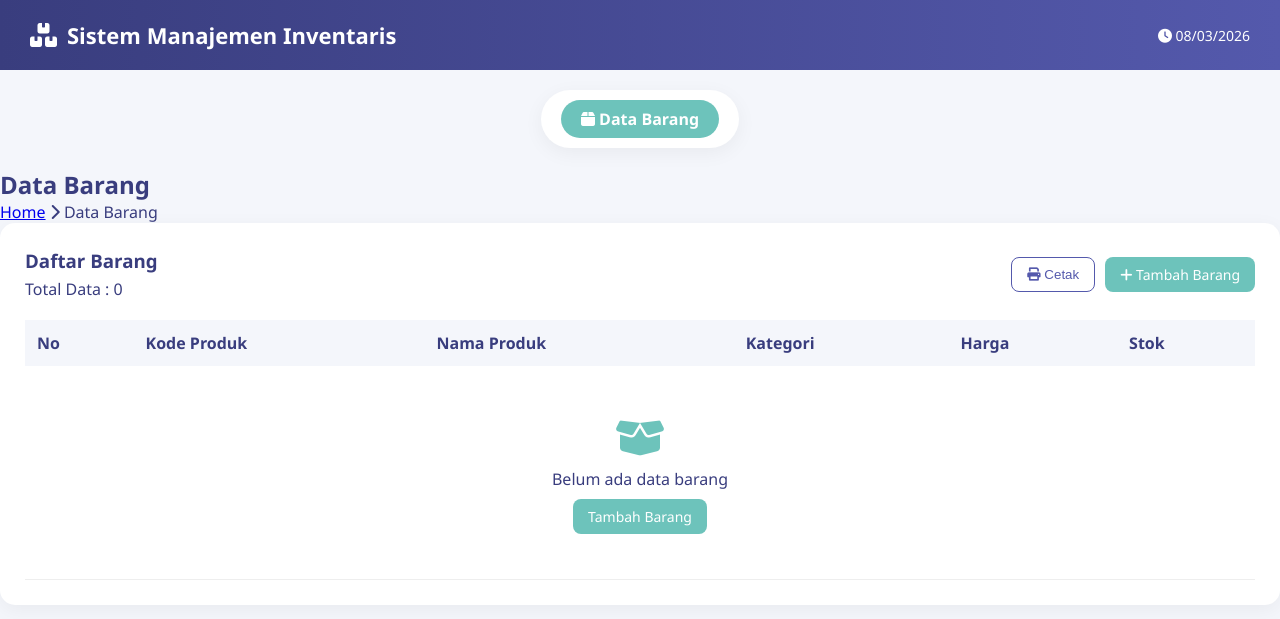
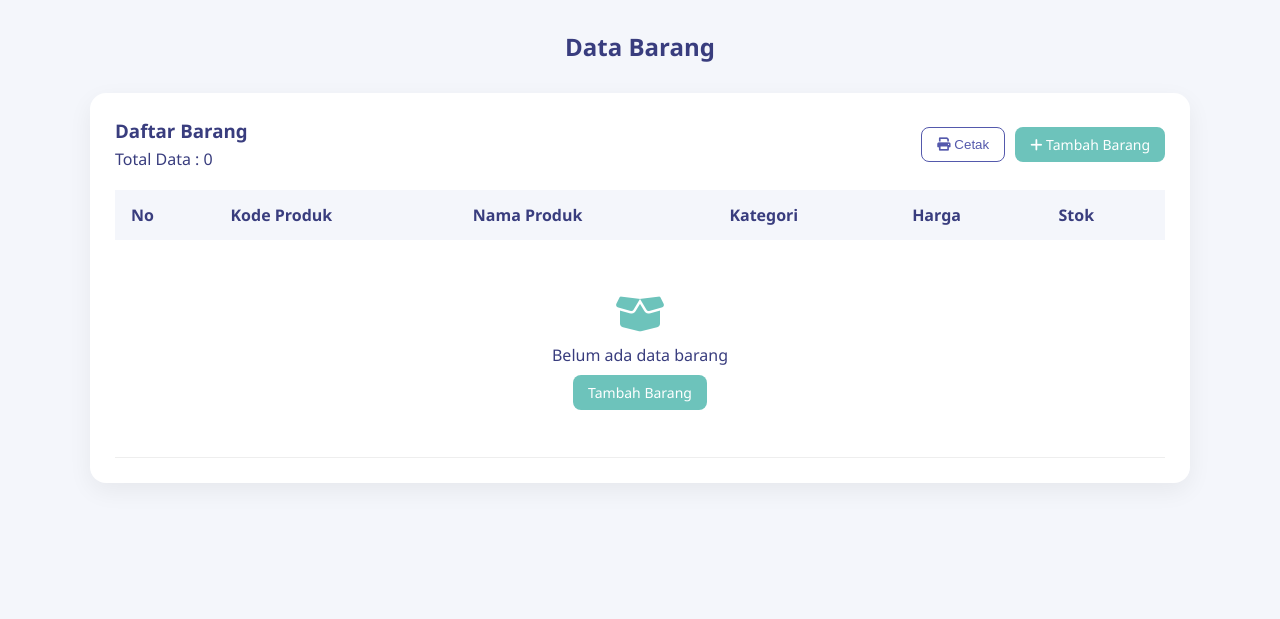
Before and after one commit to audreynabilla/pwl-crud-07171, a PHP site: page /index.php?page=data_barang in a window 1280 px wide. Shown: the top 619 px of the page. Run offline with PHP 8.4, Linux system fonts and the light colour scheme; data that the repository does not hold is empty.

Commit message:
Finalisasi tampilan

```diff
--- a/css/style.css
+++ b/css/style.css
@@ -8,6 +8,11 @@ body{
     font-family: 'Segoe UI', Tahoma, Geneva, Verdana, sans-serif;
     background:#f4f6fb;
     color:#393D7E;
+}
+
+.container{
+    max-width:1100px;
+    margin:auto;
 }
 
 
@@ -127,9 +132,10 @@ body{
 
 .table-card{
     background:white;
-    border-radius:15px;
+    border-radius:16px;
     padding:25px;
-    box-shadow:0 5px 20px rgba(0,0,0,0.05);
+    box-shadow:0 8px 25px rgba(0,0,0,0.06);
+    margin-top:20px;
 }
 
 .table-header{
@@ -183,33 +200,41 @@ body{
 
 .inventory-table th{
     background:#f4f6fb;
-    padding:12px;
+    padding:14px 16px;
     text-align:left;
+    font-weight:600;
 }
 
 .inventory-table td{
-    padding:12px;
+    padding:14px 16px;
     border-bottom:1px solid #eee;
+}
+
+.inventory-table tr:hover{
+    background:#fafbff;
 }
 
 /*button*/
 
 .aksi{
     display:flex;
-    gap:8px;
+    justify-content:center;
+    align-items:center;
+    gap:12px;
 }
 
 .btn-edit,
 .btn-delete,
 .btn-view{
-    width:30px;
-    height:30px;
+    width:36px;
+    height:36px;
     display:flex;
     align-items:center;
     justify-content:center;
-    border-radius:6px;
+    border-radius:10px;
     color:white;
     text-decoration:none;
+    transition:0.2s;
 }
 
 .btn-edit{
@@ -332,3 +370,12 @@ body{
 .btn-secondary:hover{
     background:#ddd;
 }
+
+.page-header{
+    max-width:900px;
+    margin:30px auto;
+    text-align:center;
+    display:flex;
+    flex-direction:column;
+    align-items:center;
+}
--- a/detail.php
+++ b/detail.php
@@ -18,13 +18,10 @@
 <?php include 'includes/header.php'; ?>
 
 <div class="content-wrapper">
-	<?php include 'includes/menu.php'; ?>
 	<main class="main-content">
 		<div class="page-header">
 			<h2>Detail Produk</h2>
 			<div class="breadcrumb">
-				<a href="index.php">Home</a>
-				<i class="fas fa-chevron-right"></i>
 				<a href="index.php?page=data_barang">Data Barang</a>
 				<i class="fas fa-chevron-right"></i>
 				<span>Detail Produk</span>
@@ -108,4 +105,3 @@
 		</div>
 	</main>
 </div>
-<?php include 'includes/footer.php'; ?>
--- a/edit.php
+++ b/edit.php
@@ -51,13 +51,10 @@
 
 <?php include 'includes/header.php'; ?>
 <div class="content-wrapper">
-	<?php include 'includes/menu.php'; ?>
 	<main class="main-content">
 		<div class="page-header">
 			<h2>Edit Produk</h2>
 			<div class="breadcrumb">
-				<a href="index.php">Home</a>
-				<i class="fas fa-chevron-right"></i>
 				<a href="index.php?page=data_barang">Data Barang</a>
 				<i class="fas fa-chevron-right"></i>
 				<span>Edit Produk</span>
@@ -156,5 +153,3 @@
 		</div>
 	</main>
 </div>
-
-<?php include 'includes/footer.php'; ?>
--- a/includes/header.php
+++ b/includes/header.php
@@ -9,21 +9,6 @@
 </head>
 <body>
     <div class="container">
-        <header class="header">
-            <div class="header-left">
-                <div class="logo">
-                    <i class="fas fa-boxes"></i>
-                    <h1>Sistem Manajemen Inventaris</h1>
-                </div>
-            </div>
-            <div class="header-right">
-                <div class="date-time">
-                    <i class="fas fa-clock"></i>
-                    <span id="current-date"><?php echo date('d/m/Y'); ?></span>
-                </div>
-            </div>
-        </header>
-
         <?php if(isset($_SESSION['pesan'])): ?>
         <div class="notification <?php echo $_SESSION['tipe']; ?>">
             <div class="notification-content">
--- a/includes/menu.php
+++ /dev/null
@@ -1,34 +0,0 @@
-<?php
-$current_page = isset($_GET['page']) ? $_GET['page'] : 'dashboard';
-
-$menu_items = array(
-    'data_barang' => array(
-        'icon' => 'fas fa-box',
-        'title' => 'Data Barang',
-        'link' => 'index.php?page=data_barang',
-        'active' => ($current_page == 'data_barang') ||
-                   (basename($_SERVER['PHP_SELF']) == 'tambah.php') ||
-                   (basename($_SERVER['PHP_SELF']) == 'edit.php') ||
-                   (basename($_SERVER['PHP_SELF']) == 'detail.php')
-    )
-);
-?>
-
-<nav class="top-nav">
-
-<div class="nav-container">
-
-<?php foreach($menu_items as $key => $item):?>
-
-<a href="<?php echo $item['link']; ?>"
-    class="nav-item <?php echo $item['active'] ? 'active' : ''; ?>">
-
-    <i class="<?php echo $item['icon']; ?>"></i>
-    <span><?php echo $item['title']; ?></span>
-</a>
-
-<?php endforeach; ?>
-
-</div>
-
-</nav>
--- a/index.php
+++ b/index.php
@@ -8,14 +8,12 @@
 ?>
 
 <div class="content-wrapper">
-<?php include 'includes/menu.php'; ?>
 
     <main class="main-content">
         <div class="page-header">
 
         <?php
         $page_titles = array(
-            'dashboard' => 'Dashboard',
             'data_barang' => 'Data Barang',
             'tambah' => 'Tambah Barang',
             'edit' => 'Edit Barang',
@@ -24,12 +22,6 @@
         ?>
 
         <h2><?php echo $page_titles[$page] ?? 'Dashboard'; ?></h2>
-
-        <div class="breadcrumb">
-            <a href="index.php">Home</a>
-            <i class="fas fa-chevron-right"></i>
-            <span><?php echo $page_titles[$page] ?? 'Dashboard'; ?></span>
-        </div>
 
         </div>
 
```
Also changed, not shown: other parts of css/style.css (+28 -4 lines), tambah.php (+5 -10 lines).
